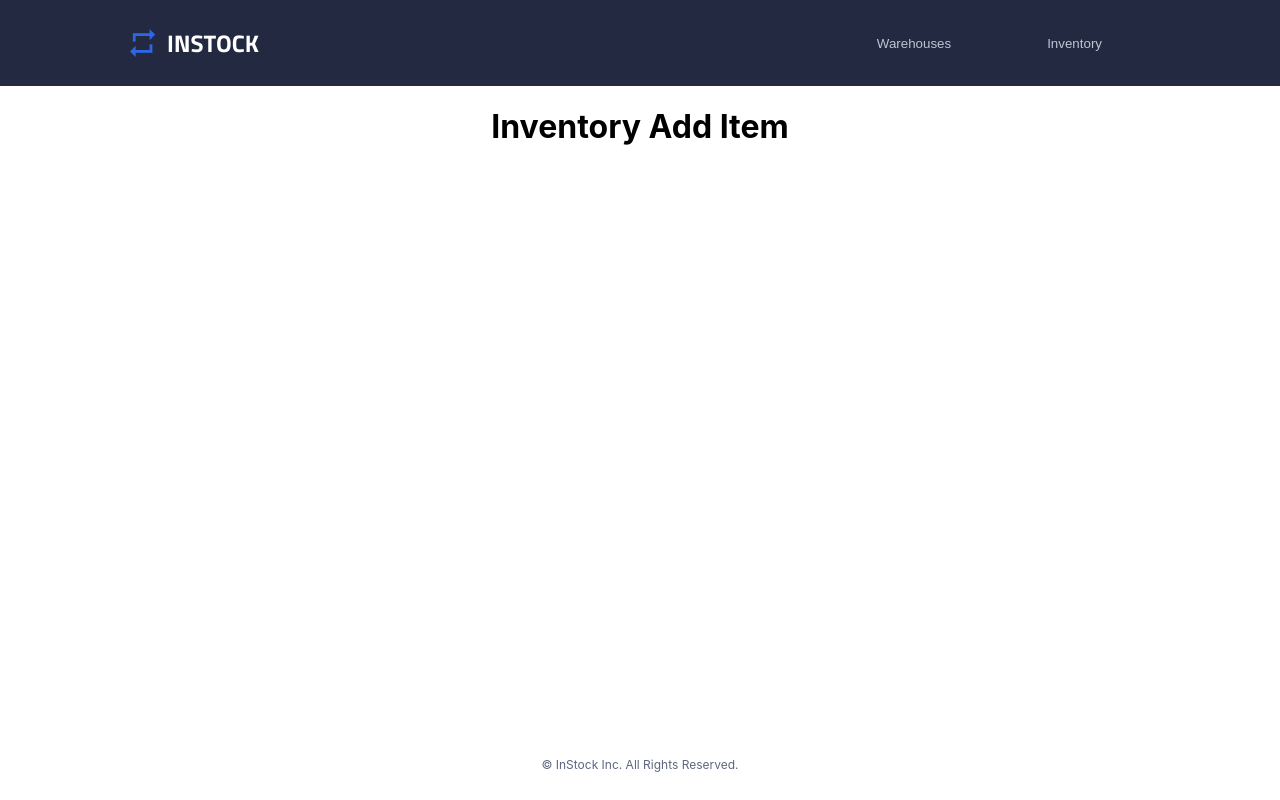
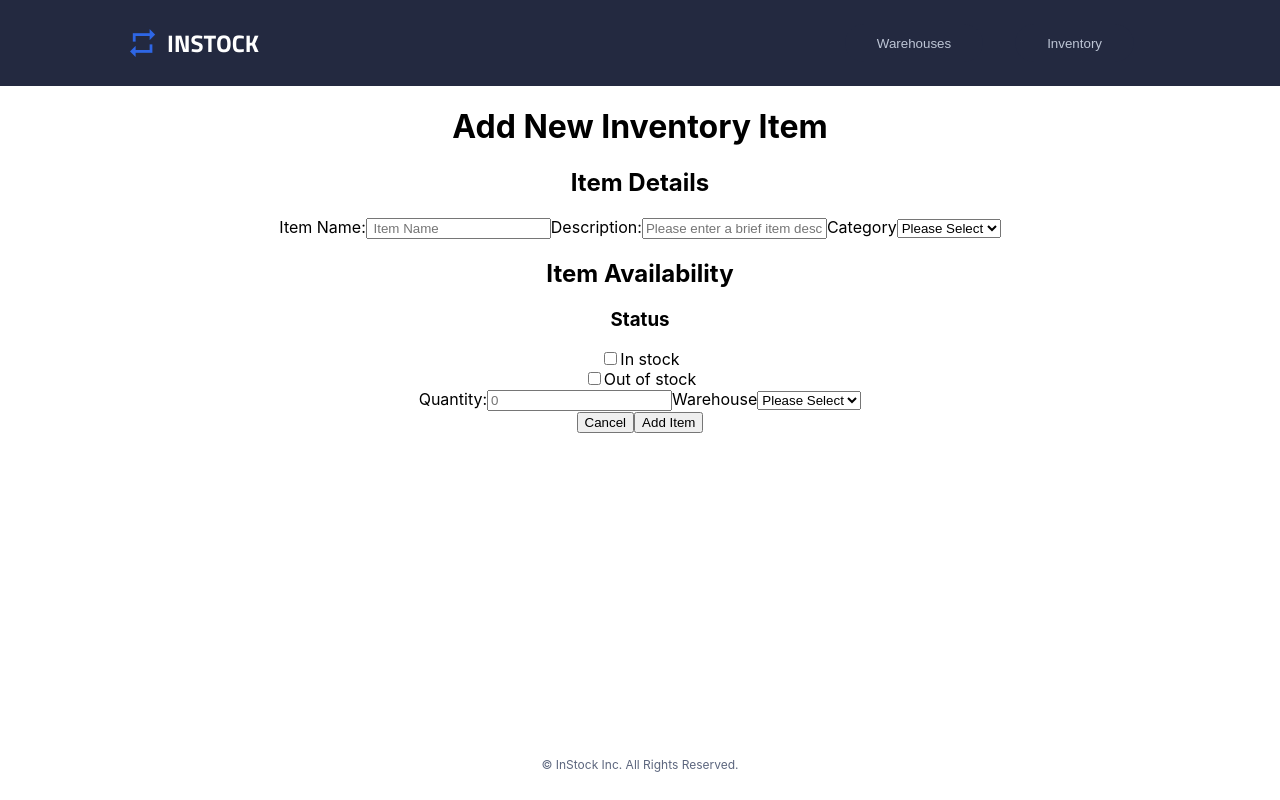
Before and after one commit to TonySMK/InStock_Group2-Client, a React (Create React App) app: page /add in a window 1280 px wide. Built offline with nearby package versions, Linux system fonts and the light colour scheme.

Commit message:
Set components structure for Add new inventory item. Add forms, labels and inputs.

```diff
--- /dev/null
+++ b/src/Components/AddItemForm/AddItemForm.js
@@ -0,0 +1,11 @@
+
+
+function AddItemForm() {
+  return (
+    <div>
+      <h1>Hello</h1>
+    </div>
+  );
+}
+
+export default AddItemForm;
--- /dev/null
+++ b/src/Components/InventoryAddItemBody/InventoryAddItemBody.js
@@ -0,0 +1,20 @@
+// import AddItemForm from "../AddItemForm/AddItemForm";
+import NewItemsDetailsForm from "../NewItemDetailsForm/NewItemDetailsForm";
+import NewItemAvailabilityForm from "../NewItemAvailabilityForm.js/NewItemAvailabilityForm";
+
+function InventoryAddItemBody() {
+  return (
+    <div>
+      <h1>Add New Inventory Item</h1>
+      <form>
+        {/* <AddItemForm /> */}
+        <NewItemsDetailsForm />
+        <NewItemAvailabilityForm/>
+        <button>Cancel</button>
+        <button>Add Item</button>
+      </form>
+    </div>
+  );
+}
+
+export default InventoryAddItemBody;
--- /dev/null
+++ b/src/Components/NewItemAvailabilityForm.js/NewItemAvailabilityForm.js
@@ -0,0 +1,33 @@
+function NewItemAvailabilityForm () {
+    return (
+      <div>
+        <h2>Item Availability</h2>
+        <div>
+          <h3>Status</h3>
+        </div>
+        <div>
+          <input type="checkbox" name="status" value="in stock" />
+          <label for="coding">In stock</label>
+        </div>
+        <div>
+          <input type="checkbox" name="status" value="out of stock" />
+          <label for="music">Out of stock</label>
+        </div>
+        <label>
+          Quantity:
+          <input
+            type="text"
+            placeholder="0"
+          />
+        </label>
+        <label for="warehouse">
+          Warehouse
+          <select name="warehouse">
+            <option value="">Please Select</option>
+          </select>
+        </label>
+      </div>
+    );
+}
+
+export default NewItemAvailabilityForm;
--- /dev/null
+++ b/src/Components/NewItemDetailsForm/NewItemDetailsForm.js
@@ -0,0 +1,26 @@
+function NewItemsDetailsForm() {
+  return (
+    <div>
+      <h2>Item Details</h2>
+      <label>
+        Item Name:
+        <input type="text" placeholder=" Item Name" />
+      </label>
+      <label>
+        Description:
+        <input
+          type="text"
+          placeholder="Please enter a brief item description"
+        />
+      </label>
+      <label for="category">
+        Category
+        <select name="category">
+          <option value="">Please Select</option>
+        </select>
+      </label>
+    </div>
+  );
+}
+
+export default NewItemsDetailsForm;
--- a/src/Pages/InventoryAddItem/InventoryAddItem.js
+++ b/src/Pages/InventoryAddItem/InventoryAddItem.js
@@ -1,9 +1,10 @@
 import "./InventoryAddItem.scss";
+import InventoryAddItemBody from "../../Components/InventoryAddItemBody/InventoryAddItemBody";
 
 function InventoryAddItem () {
     return(
         <div>
-            <h1>Inventory Add Item</h1>
+            <InventoryAddItemBody/>
         </div>
     );
 }
```
